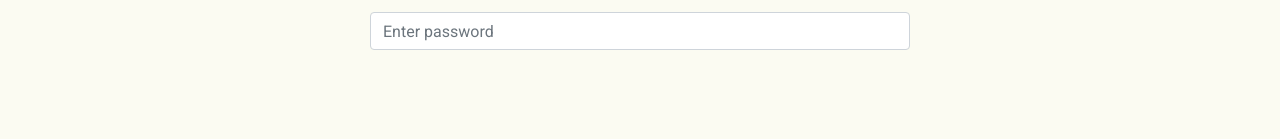
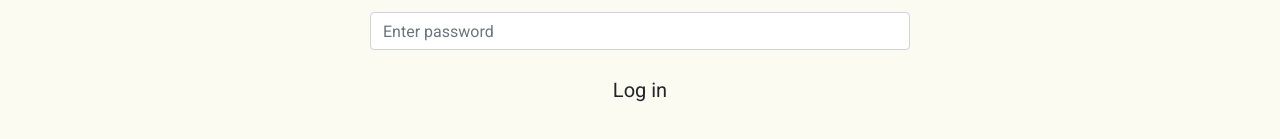
Before and after one commit to 0bai/warbler-frontend-react, a React (Create React App) app: page /signin in a window 1280 px wide. Shown: the part 337-476 px from the top of the page. Built offline with nearby package versions, Linux system fonts and the light colour scheme.

Commit message:
Created linked sign up/in handlers to the Authentication form

```diff
--- a/src/components/AuthForm.js
+++ b/src/components/AuthForm.js
@@ -9,11 +9,17 @@ class AuthForm extends Component {
 			password: "",
 			profileImage: ""
 		};
-
 	}
 
 	handleChange = (e) => {
 		this.setState({[ e.target.name ]: e.target.value});
+	};
+
+	handleSubmit = (e) => {
+		e.preventDefault();
+		const authType = this.props.signUp ? 'signup' : 'signin';
+		this.props.onAuth(authType, this.state)
+			.then(console.log("logged in successfully"));
 	};
 
 	render() {
@@ -63,6 +69,7 @@ class AuthForm extends Component {
 										</div>
 									</div>
 								)}
+								<button type="submit" className="btn btn-block btn-lg tappy-btn">{buttonText}</button>
 							</div>
 						</form>
 					</div>
--- a/src/containers/Main.js
+++ b/src/containers/Main.js
@@ -3,22 +3,25 @@ import {Route, Switch, withRouter} from 'react-router-dom';
 import {connect} from 'react-redux';
 import Homepage from '../components/Homepage';
 import AuthForm from '../components/AuthForm';
+import {authUser} from "../store/actions/auth";
 
 function mapStateToProps(state) {
 	return {currentUser: state.currentUser};
 }
 
 const Main = props => {
+	const {authUser} = props;
 	return (
 		<div className="container">
 			<Switch>
 				<Route exact path="/" render={props => <Homepage {...props} />}/>
 				<Route exact path="/signin" render={props => {
-					return ( <AuthForm buttonText='Log in' heading='Welcome Back.' {...props}/> );
+					return ( <AuthForm onAuth={authUser} buttonText='Log in' heading='Welcome Back.' {...props}/> );
 				}
 				}/>
 				<Route exact path="/signup" render={props => {
-					return ( <AuthForm signUp buttonText='Sign up' heading='Join Warbler.' {...props}/> );
+					return (
+						<AuthForm onAuth={authUser} signUp buttonText='Sign up' heading='Join Warbler.' {...props}/> );
 				}
 				}/>
 			</Switch>
@@ -26,4 +29,4 @@ const Main = props => {
 	);
 };
 
-export default withRouter(connect(mapStateToProps)(Main));
+export default withRouter(connect(mapStateToProps, {authUser})(Main));
```
